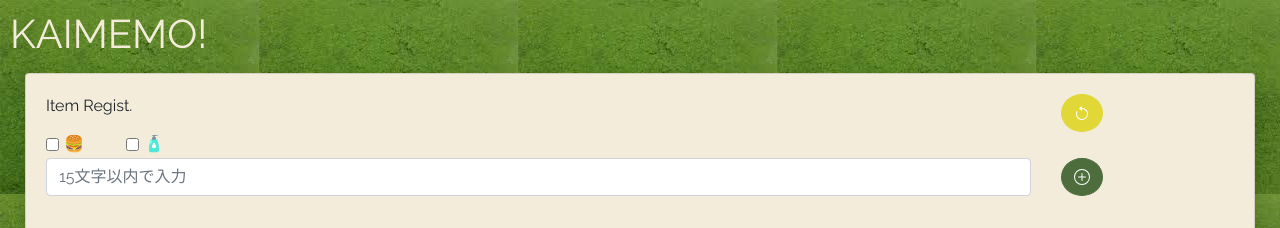
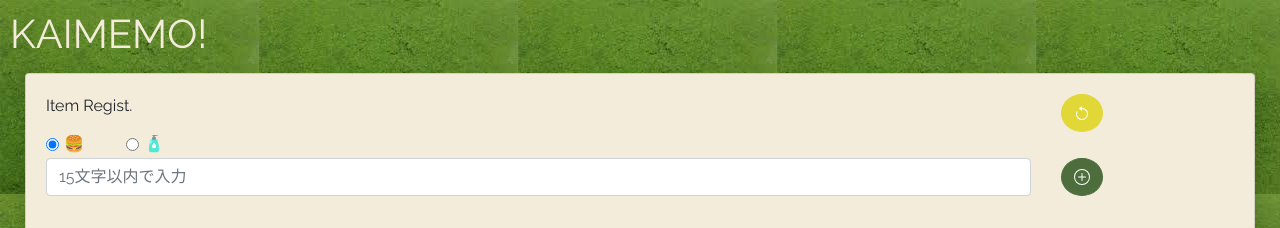
Before and after one commit to myantyuWorld/kaimemo, a Vue app: page / in a window 1280 px wide. Shown: the top 228 px of the page. Built offline with nearby package versions, Linux system fonts and the light colour scheme.

Commit message:
登録時にカテゴリを追加できるよう修正

```diff
--- a/src/App.vue
+++ b/src/App.vue
@@ -53,11 +53,11 @@ const initRegist = () => {
   memoRef.value = ''
 }
 
-const registGoods = () => {
+const registGoods = (category) => {
   console.log("call regist goods")
   console.log(memoRef.value)
 
-  add(memoRef.value)
+  add(memoRef.value, category)
   memoRef.value = ''
 }
 
--- a/src/components/GoodsRegistForm.vue
+++ b/src/components/GoodsRegistForm.vue
@@ -19,13 +19,13 @@
             <div class="row">
                 <div class="col-auto">
                     <div class="form-check form-check-inline">
-                        <input class="form-check-input" type="checkbox" >
+                        <input class="form-check-input" type="radio" value="0" v-model="category" >
                         <label class="form-check-label" for="inlineCheckbox1">🍔</label>
                     </div>
                 </div>
                 <div class="col-auto">
                     <div class="form-check form-check-inline">
-                        <input class="form-check-input" type="checkbox" >
+                        <input class="form-check-input" type="radio" value="1" v-model="category">
                         <label class="form-check-label" for="inlineCheckbox2">🧴</label>
                     </div>
                 </div>
@@ -38,7 +38,7 @@
                 </div>
                 <div class="col-2">
                     <EditButton @edit-click="emit('edit-goods')" :is-edit="isEditRef"></EditButton>
-                    <BaseButton color="btn-primary rounded-circle btn--item--add" @on-click="emit('regist-goods')" v-show="!props.isEditRef">
+                    <BaseButton color="btn-primary rounded-circle btn--item--add" @on-click="emit('regist-goods', category)" v-show="!props.isEditRef">
                         <svg xmlns="http://www.w3.org/2000/svg" width="16" height="16"
                             fill="currentColor" class="bi bi-plus-circle" viewBox="0 0 16 16">
                             <path d="M8 15A7 7 0 1 1 8 1a7 7 0 0 1 0 14zm0 1A8 8 0 1 0 8 0a8 8 0 0 0 0 16z" />
@@ -53,9 +53,12 @@
 </template>
 
 <script setup>
-import {computed, toRefs} from 'vue'
+import {ref, computed, toRefs} from 'vue'
 import BaseButton from './BaseButton.vue'
 import EditButton from './EditButton.vue';
+
+const category = ref('0') // 初期値は食費
+
 
 const props = defineProps({
     memoRef: String,
--- a/src/composables/useMemoList.js
+++ b/src/composables/useMemoList.js
@@ -8,10 +8,10 @@ export const useMemoList = () => {
 
     memoListRef.value = ls ? JSON.parse(ls) : []
 
-    const add = (memo) => {
+    const add = (memo, category) => {
         const id = new Date().getTime()
 
-        memoListRef.value.push({id: id, memo: memo, checked: false})
+        memoListRef.value.push({id: id, memo: memo, category: category, checked: false})
         saveStorage()
     }
 
```
